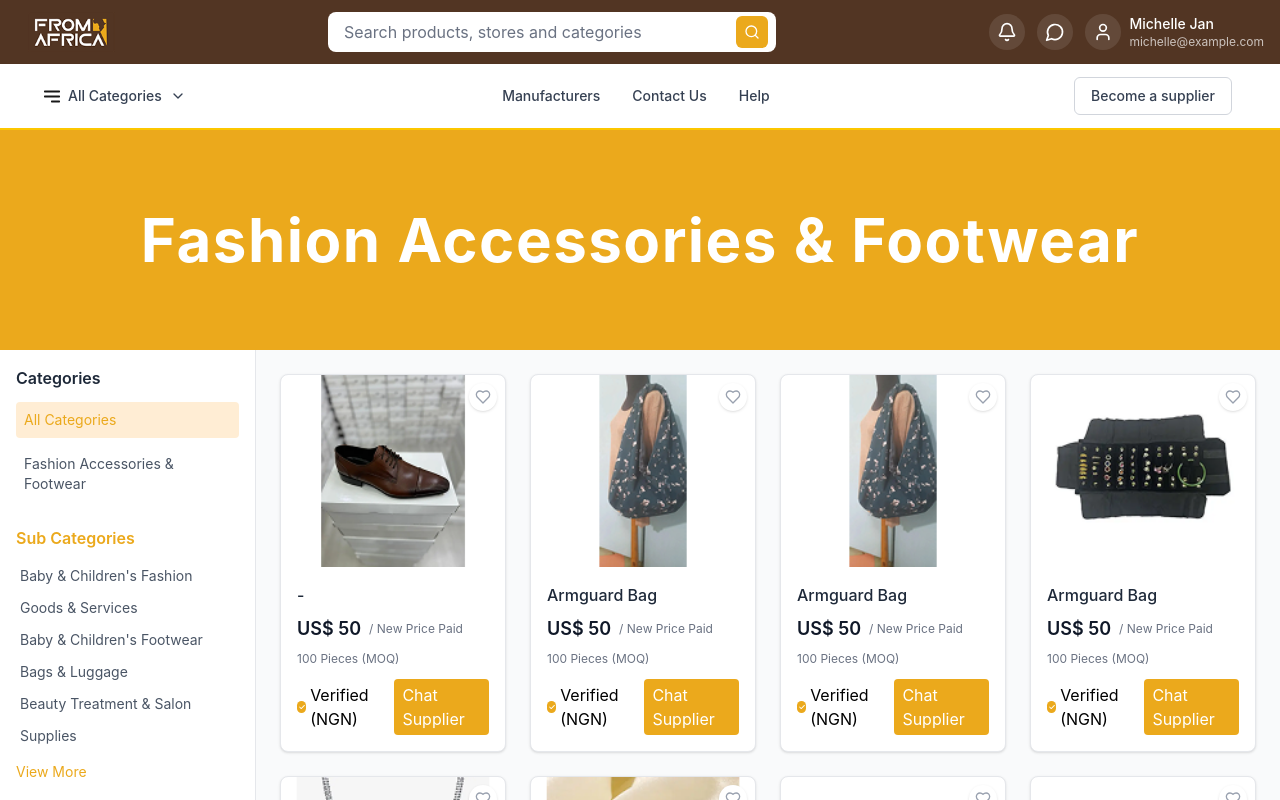
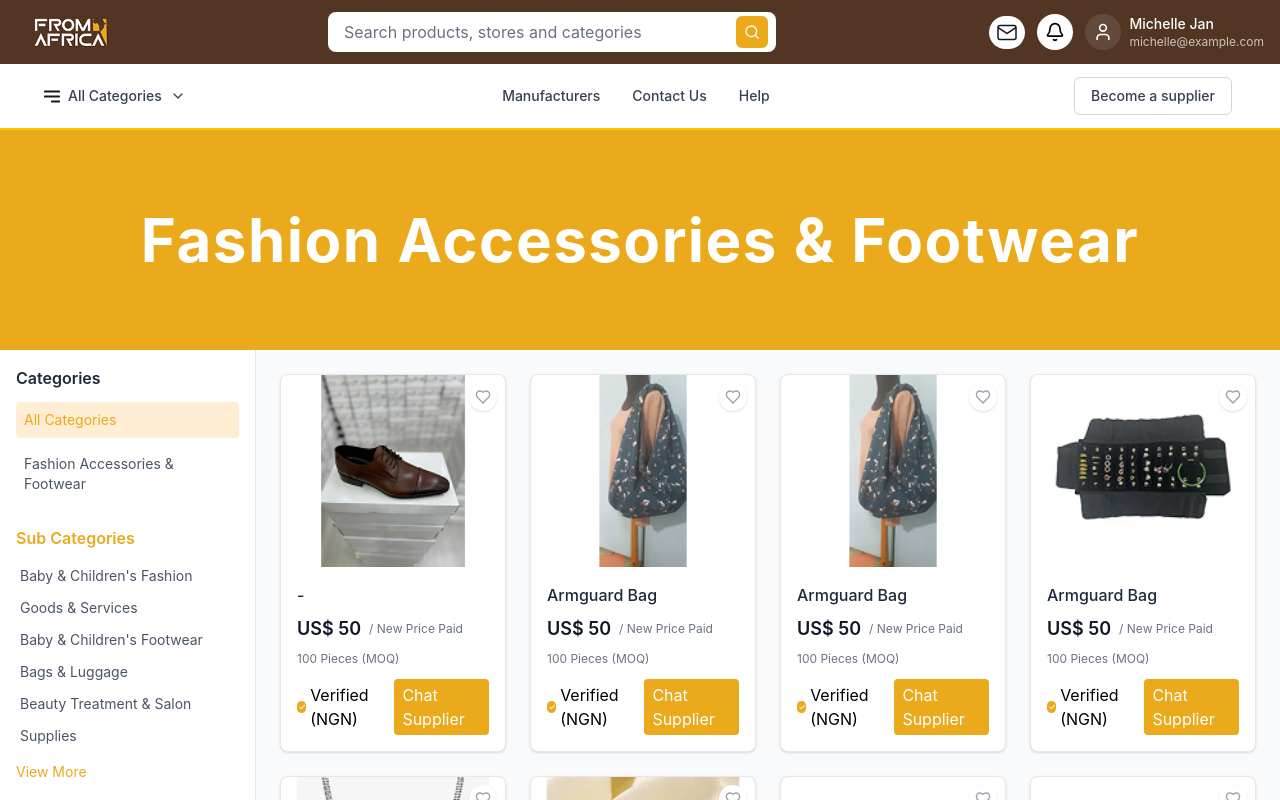
Before and after one commit to 0xidennis/africa, a React (Vite) app: page /Verification in a window 1280 px wide. Shown: the top 800 px of the page. Built offline with nearby package versions, Linux system fonts and the light colour scheme.

Commit message:
first commit

```diff
--- a/src/Statics/Navbar.jsx
+++ b/src/Statics/Navbar.jsx
@@ -1,6 +1,7 @@
 import React from 'react'
 import { Search, Bell, MessageCircle, User } from "lucide-react"
 import logo from '../assets/logo/from.png'
+import group from '../assets/logo/Group.png'
 
 const Navbar = () => {
   return (
@@ -34,12 +35,12 @@ const Navbar = () => {
           </button>
 
           {/* Notification Icons */}
-          <button className="bg-white/10 hover:bg-white/20 p-2 rounded-full transition-colors">
-            <Bell className="h-5 w-5 text-white" />
+          <button className="bg-white hover:bg-white/20 p-2 rounded-full transition-colors">
+            <img src={group} alt="" />
           </button>
 
-          <button className="bg-white/10 hover:bg-white/20 p-2 rounded-full transition-colors">
-            <MessageCircle className="h-5 w-5 text-white" />
+          <button className="bg-white hover:bg-white/20 p-2 rounded-full transition-colors">
+          <Bell className="h-5 w-5 text-black" />
           </button>
 
           {/* User Profile */}
```
Also changed, not shown: src/assets/logo/Group.png (added).
